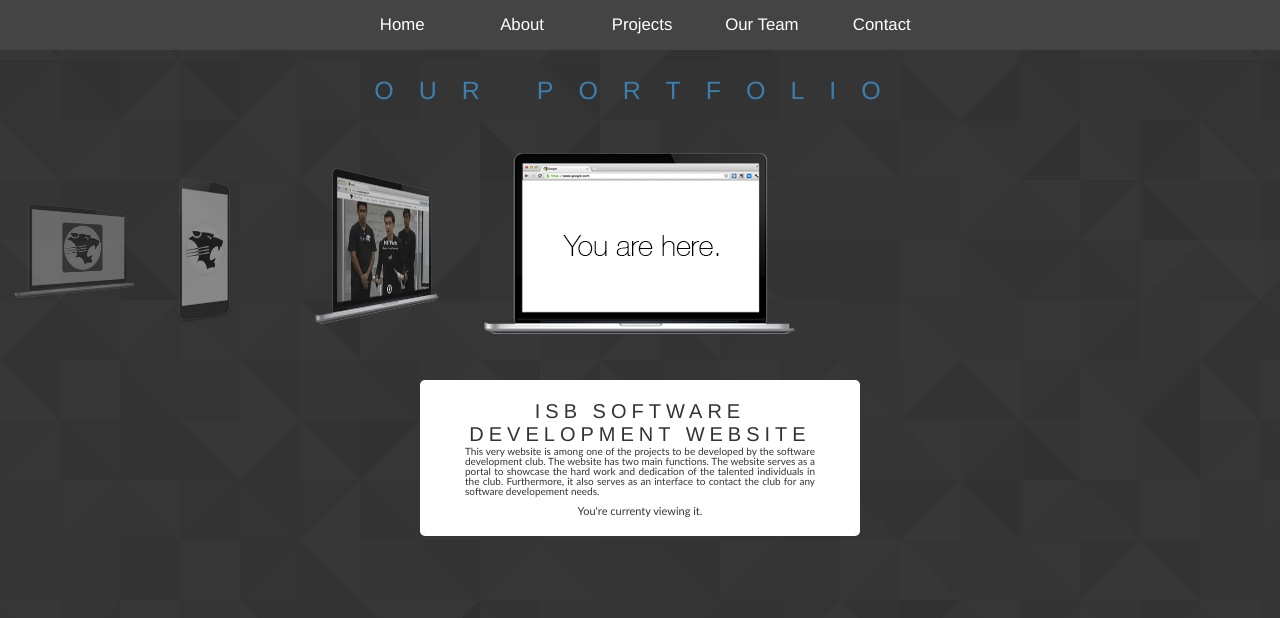
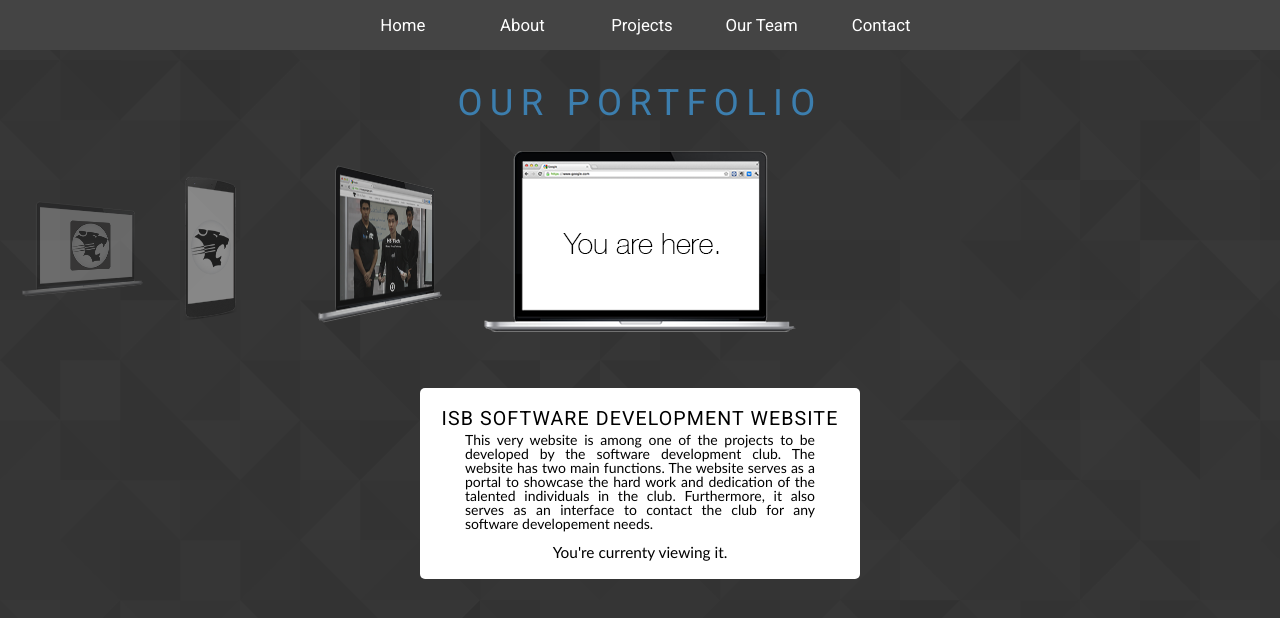
Before and after one commit to InternationalSchoolBangkok/isbsoftwaredevwebsite, a PHP site: page /portfolio.html in a window 1280 px wide. Shown: the top 618 px of the page. Run offline with PHP 8.4, Linux system fonts and the light colour scheme; some libraries are stand-ins or nearby versions.

Commit message:
fixes to portfolio and index

```diff
--- a/css/style.css
+++ b/css/style.css
@@ -7,15 +7,11 @@ img {
 	border: 0;
 }
 
-body {
-	margin: 0;
-	font-family: 'Helvetica';
-	font-weight: 200;
-	font-size: 14px;
-	line-height: 20px;
-	color: #333333;
-	background-color: black;
-}
+			body {
+				font-family: Calibri;
+				font-size: 14px;
+                line-height: 100%;
+			}
 a {
 	color: #0088cc;
 	text-decoration: none
@@ -33,39 +29,52 @@ a:hover, a:focus {
 	margin-left: auto;
 }
 p {
-	margin: 0 0 10px
+	margin: 0 0 10px;
+    font-family:
 }
+
 h1, h2, h3, h4, h5, h6 {
 	margin: 10px 0;
-	font-family: inherit;
-	font-weight: bold;
-	line-height: 20px;
+    font-family: 'Roboto', sans-serif;
+    font-weight: 	400;
 	color: inherit;
 }
-h1, h2, h3 {
-	line-height: 40px
+h1,h2,h3{
+line-height: 30px;
 }
 h1 {
-	margin: 0 0 20px;
-	text-align: center;
-	text-transform:uppercase;
-	font-size:2em;
-	letter-spacing:1px;
+        text-align: 	center;
+        text-transform: uppercase;
+		letter-spacing:.1em;
+        font-weight: 	400;
+        font-family: 'Roboto', sans-serif;
+        font-size:2.6em;
 }
 h2 {
-	font-size: 31.5px
+	font-size: 31.5px;
+
 }
 h3 {
-	font-size: 24.5px
+	font-size: 24.5px;
+    text-transform: lowercase;
+
 }
 h4 {
-	font-size: 17.5px
+	font-size: 17.5px;
 }
 h5 {
 	font-size: 14px
 }
 h6 {
 	font-size: 11.9px
+}
+
+.nav{
+	position:absolute;
+	top:0;
+    left:0;
+	width:100vw;
+	z-index:10;
 }
 
 .nav ul {
@@ -76,7 +85,8 @@ h6 {
   margin: 0;
 }
 .nav li {
- font-family: 'Helvetica Neue', arial, sans-serif;
+    font-family: 'Roboto', sans-serif;
+    font-weight: 400;
   font-size: 1.2em;
   line-height: 40px;
   height: 40px;
@@ -119,9 +129,12 @@ h6 {
     line-height: 50px;
     font-size: 1.2em;
   }
-
+ body{
+padding-top:50px;
+ }
   /* Option 1 - Display Inline */
   .nav li {
     display: inline-block;
     margin-right: -4px;
   }
+}
--- a/portfolio.html
+++ b/portfolio.html
@@ -2,31 +2,28 @@
 <html>
     <head>
         <meta http-equiv="Content-Type" content="text/html; charset=UTF-8">
-        <title>portfolio</title>
+        <title>Our Portfolio</title>
 		<script src="https://ajax.googleapis.com/ajax/libs/jquery/1.8.0/jquery.js"></script>
 		<script src="https://ajax.googleapis.com/ajax/libs/jqueryui/1.9.1/jquery-ui.js"></script>
 		<script type="text/javascript" src="portfolio/reflection.js"></script>
 		<script src="portfolio/jquery.interpolate.js"></script>
 		<script src="portfolio/jquery.coverflow.js"></script>
+        <link href='http://fonts.googleapis.com/css?family=Roboto:400,500' rel='stylesheet' type='text/css'>
      	<link rel="stylesheet" type="text/css" href="css/style.css">
 		<style>
 	h1{
-				text-align: 	center;
+        text-align: 	center;
         padding-top:20px;
-				text-transform: uppercase;
-				letter-spacing: 1em;
-				font-weight: 	400;
-				color: #3c7eae;
-        font-family: Helvetica;
-        font-size:2.5em;
+        text-transform: uppercase;
+		letter-spacing: .2em;
+        font-weight: 	400;
+        color: #3c7eae;
+        font-family: 'Roboto', sans-serif;
+        font-size:2.6em;
 			}
 
 			body {
-				font-family: Calibri;
-				font-size: 10px;
 				background:url("images/background.png");
-                line-height: 100%;
-
 			}
 
 			a{
@@ -53,12 +50,14 @@
 			}
 
 			#photos-name {
-				font-size: 200%;
-				letter-spacing: 5px;
+				font-size: 140%;
+				letter-spacing: 1.1px;
 				line-height: 115%;
                 text-transform: uppercase;
-				font-family: Helvetica;
+				font-family: 'Roboto', sans-serif;
+                padding-bottom:2.6px;
 			}
+
 
 			#photos-dl{
 				font-size: 110%;
@@ -101,7 +100,7 @@
 		</script>
     </head>
     <body>
-            <div class="nav"style="font-family: 'Helvetica Neue', arial, sans-serif;font-weight: 200;font-size: 1.4em;line-height: 50px;color: #333333;background-color: #ffffff">
+            <div class="nav">
 			      <ul>
 			        <li><a href="index.html">Home</a></li>
 					<li><a href="index.html#about">About</a></li>
```
Also changed, not shown: css/index.css (+4 -9 lines), index.html (+5 -4 lines).
